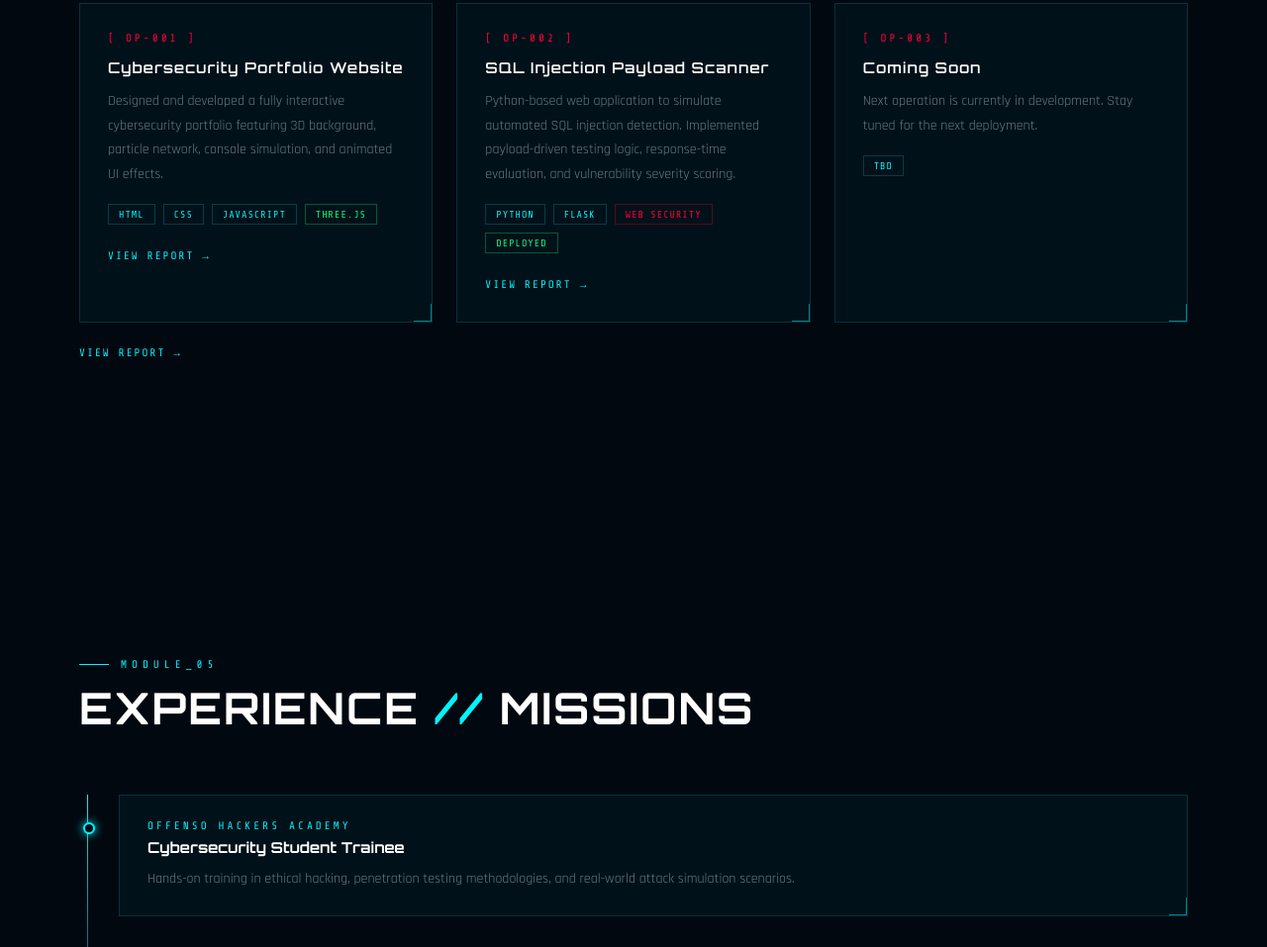
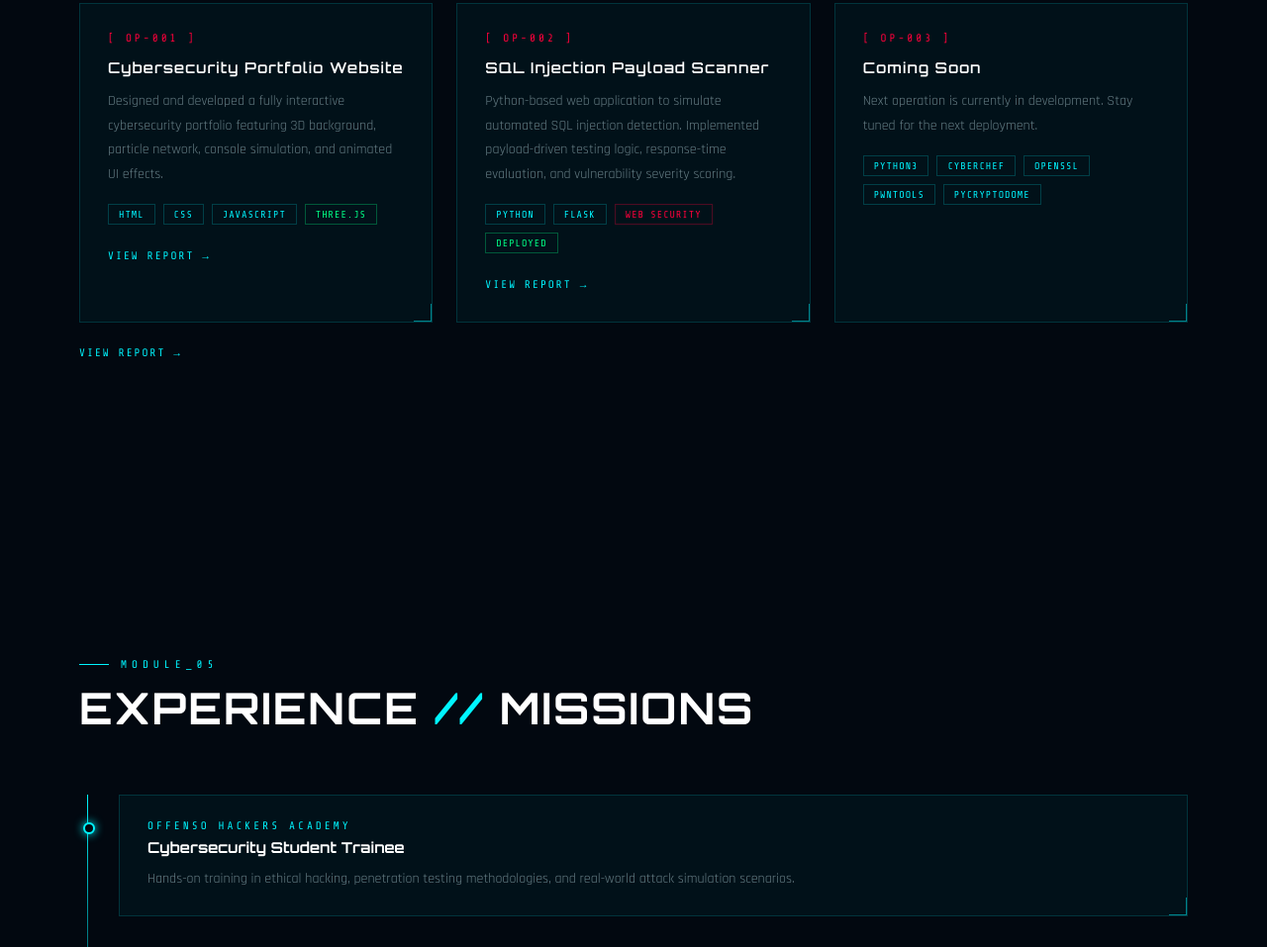
Before and after one commit to akash-a124/my-portfolio, a plain HTML site: page index.html in a window 1280 px wide. Shown: the part 3455-4412 px from the top of the page at 99% size. Drawn offline with nearby package versions, Linux system fonts and the light colour scheme.

Commit message:
Update index.html

```diff
--- a/index.html
+++ b/index.html
@@ -278,7 +278,11 @@
         <h3 class="project-title">Coming Soon <span class="blink">_</span></h3>
         <p class="project-desc">Next operation is currently in development. Stay tuned for the next deployment.</p>
         <div class="project-tags">
-          <span class="tag">TBD</span>
+          <span class="tag">python3</span>
+          <span class="tag">cyberchef</span>
+          <span class="tag">OpenSSL</span>
+          <span class="tag">pwntools</span>
+          <span class="tag">PyCryptodome</span>
         </div>
       </div>
        <a href="assets/projects/cryptographyChallanges.txt" target="_blank" class="project-link">View Report</a>
```
